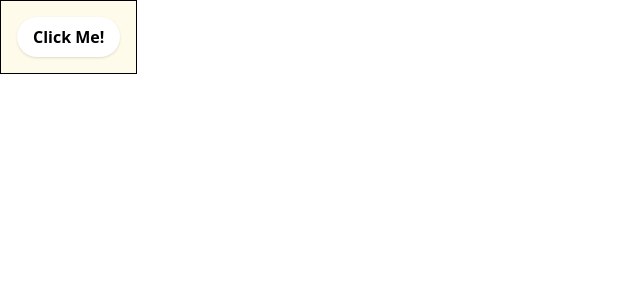
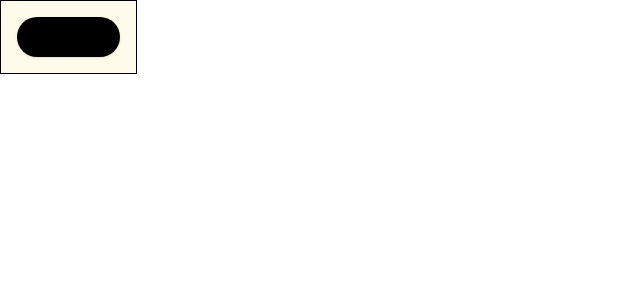
Before and after one commit to gmoraes-code/Svelte-Studies-2025, a SvelteKit app: page / in a window 1280 px wide. Shown: the top 300 px of the page, without its empty margins (0-640 px from the left). Built offline with nearby package versions, Linux system fonts and the light colour scheme.

Commit message:
some small changes

```diff
--- a/src/routes/+page.svelte
+++ b/src/routes/+page.svelte
@@ -4,7 +4,7 @@
 <button
     class="bg-amber-50 p-4 border"
     onclick={() => console.log("Hello, World! That's a test")}>
-    <div class="rounded-full flex px-4 py-2 bg-white shadow-sm">
+    <div class="rounded-full flex px-4 py-2 bg-black shadow-sm">
         <h1 class="font-bold">Click Me!</h1>
     </div>
 </button>
```
